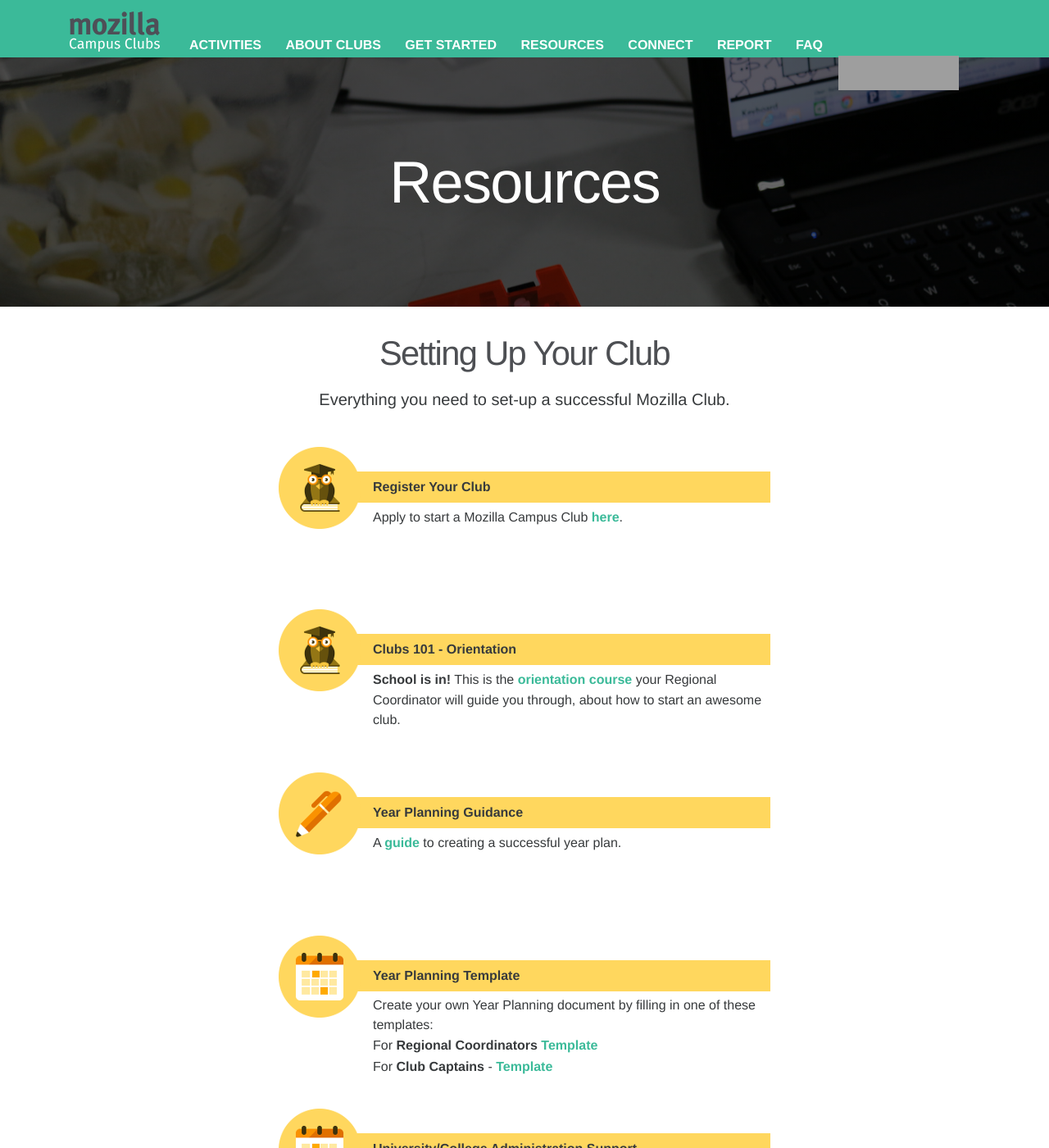
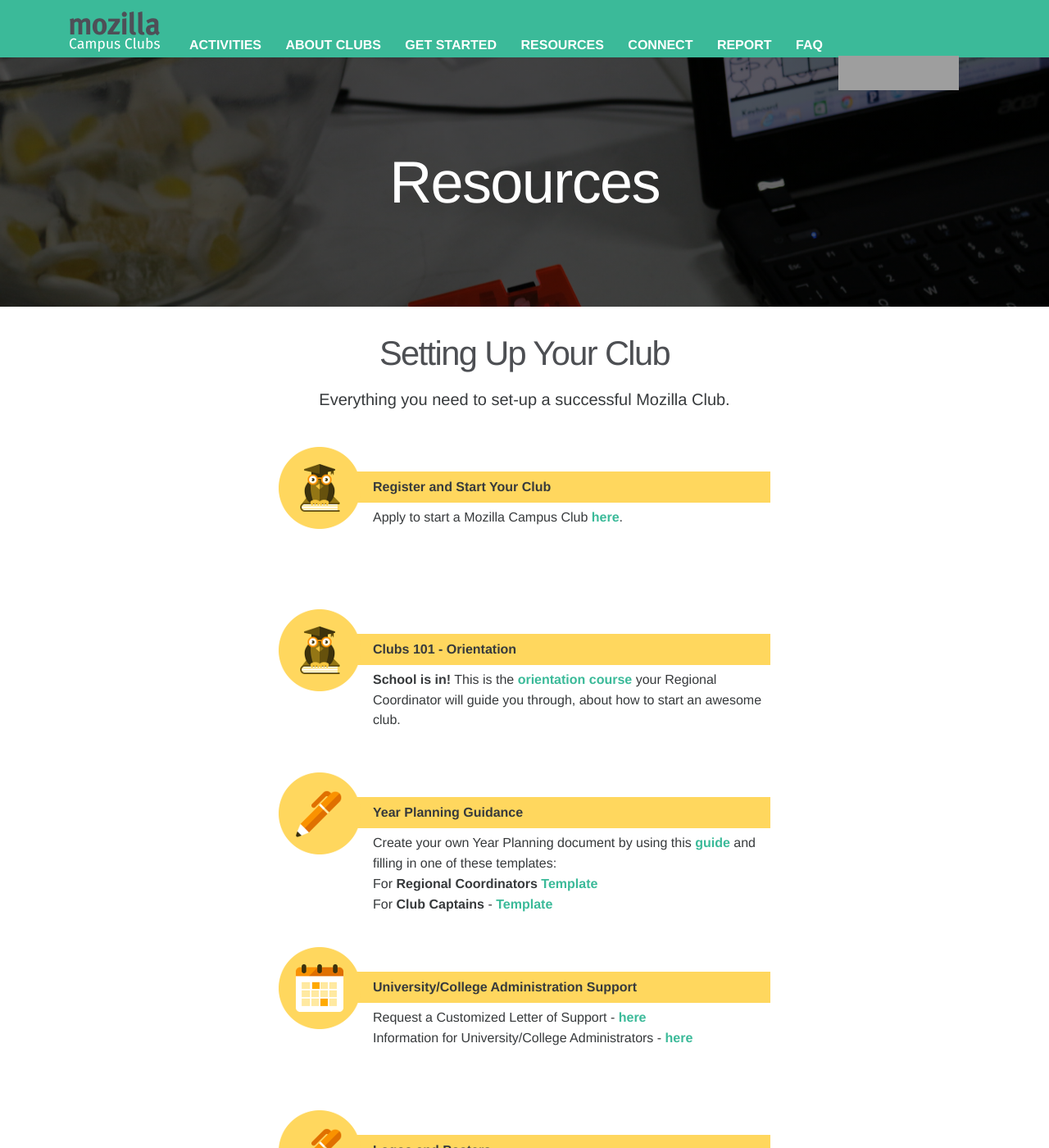
Before and after one commit to mozilla/mozilla-campus-clubs, a Jekyll site: the page built from _pages/resources.md, in a window 1280 px wide and 1400 px high. Shown: the whole window at 82% size. Built offline with Jekyll 4.4.1, drawn with Linux system fonts in a browser that asks for light colours; some web fonts are replaced; grey boxes are pictures that could not be loaded.

```diff
--- a/_pages/resources.md
+++ b/_pages/resources.md
@@ -16,7 +16,7 @@ ref: resources
 
 <div class="resources">
   <img src="/static/img/book.png" alt="">
-  <div class="head-link">Register Your Club</div>
+  <div class="head-link">Register and Start Your Club</div>
   <span>Apply to start a Mozilla Campus Club <a href="https://docs.google.com/forms/d/e/1FAIpQLSfBlMnvOVn6xUMrvBgYWJaEg4npDLUFkhbusLorfZ4BqSJgJQ/viewform">here</a>.</span>
 </div>
 
@@ -38,21 +38,14 @@ ref: resources
 <div class="resources">
   <img src="/static/img/pencil.png" alt="">
   <div class="head-link">Year Planning Guidance</div>
-  <span>A <a href="/yearplanning/">guide</a> to creating a successful year plan.</span>
-</div>
-
-{: .clear}
-&nbsp;
-
-<div class="resources">
-  <img src="/static/img/calendar.png" alt="">
-  <div class="head-link">Year Planning Template</div>
   <span>
-    Create your own Year Planning document by filling in one of these templates:<br>
+    Create your own Year Planning document by using this <a href="/yearplanning/">guide</a> and filling in one of these templates:<br>
      For <b>Regional Coordinators</b> <a href="https://docs.google.com/a/mozilla.com/forms/d/e/1FAIpQLSdeZBUq8wJMIbTn3uvwb0VTF9ZHdFEwA1dxwGlFBHc5v5JNrg/viewform" target="_blank">Template</a><br>
      For <b>Club Captains</b> - <a href="https://docs.google.com/a/mozilla.com/forms/d/e/1FAIpQLSdKutKTmBhzOlNj-5NFC8noj3RisPsH50fvHKjTFZL3aDtAmQ/viewform" target="_blank">Template</a>
   </span>
 </div>
+
+
 
 {: .clear}
 &nbsp;
```
